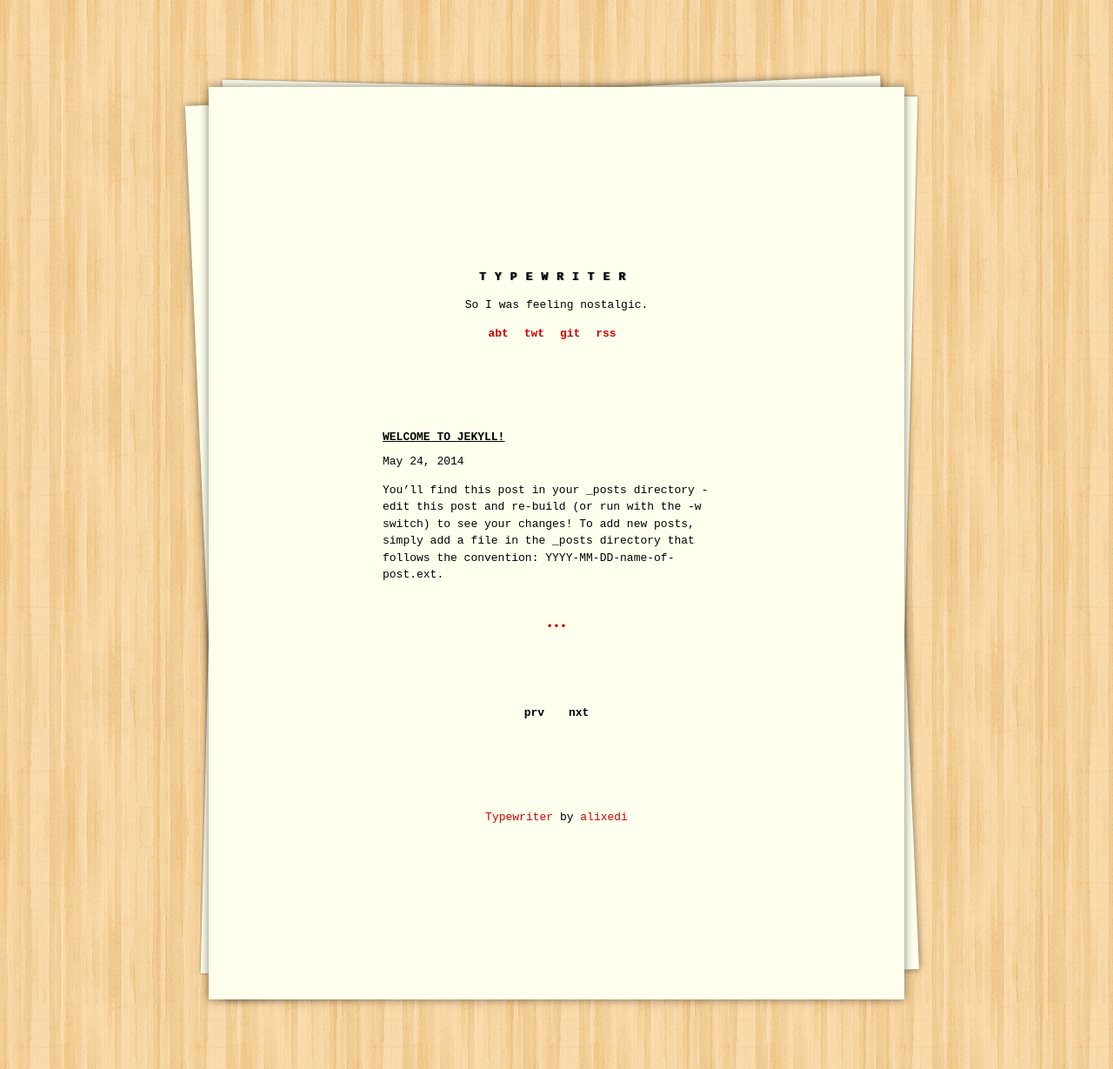
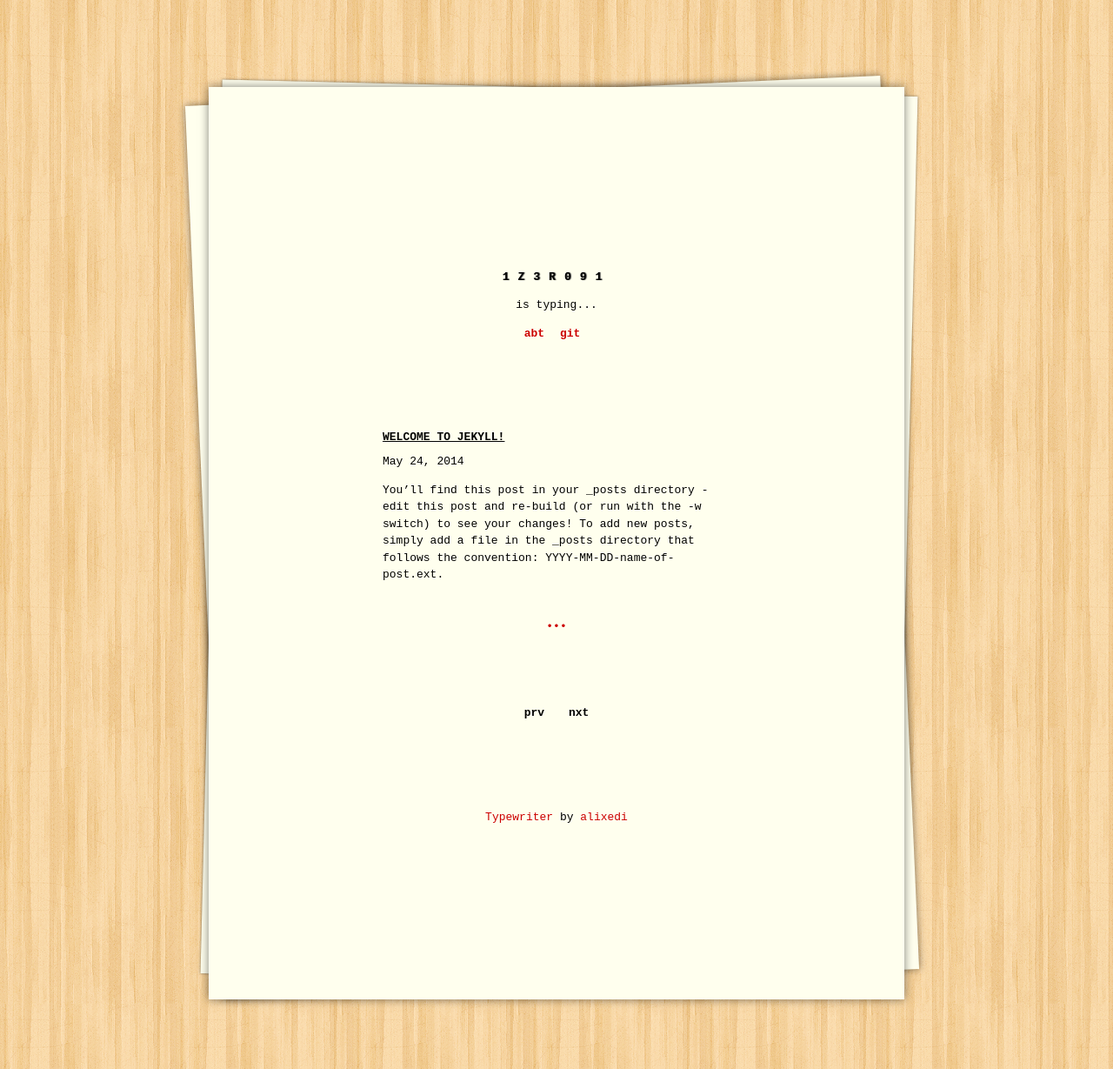
Before and after one commit to alixedi/typewriter, a Jekyll site: the page built from index.html, in a window 1280 px wide. Shown: the whole page at 87% size. Built offline with Jekyll 4.4.1, drawn with Linux system fonts in a browser that asks for light colours; the list of posts is cut into pages by our own code.

Commit message:
Update _config.yml

```diff
--- a/_config.yml
+++ b/_config.yml
@@ -1,8 +1,8 @@
 # Site settings
-title: "Typewriter"
-description: "So I was feeling nostalgic."
+title: "1z3r091"
+description: "is typing..."
 baseurl: ""
-url: "http://alixedi.github.io"
+url: "http://1z3r091.github.io"
 
 # Build settings
 markdown: kramdown
@@ -14,9 +14,5 @@
 links:
   - title: "abt"
     url: /about
-  - title: "twt"
-    url: http://twitter.com/alixedi
   - title: "git"
-    url: http://github.com/alixedi
-  - title: "rss"
-    url: /feed.xml
+    url: http://github.com/1z3r091
```
